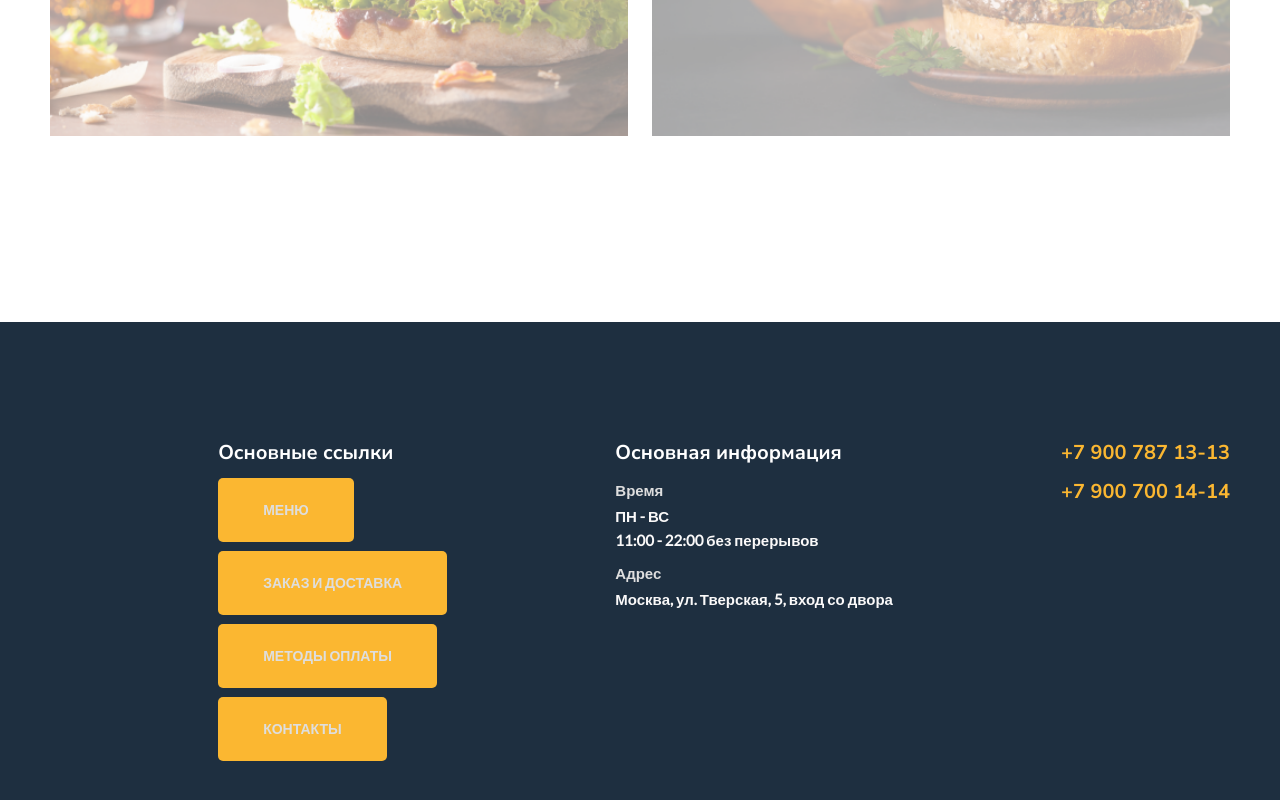
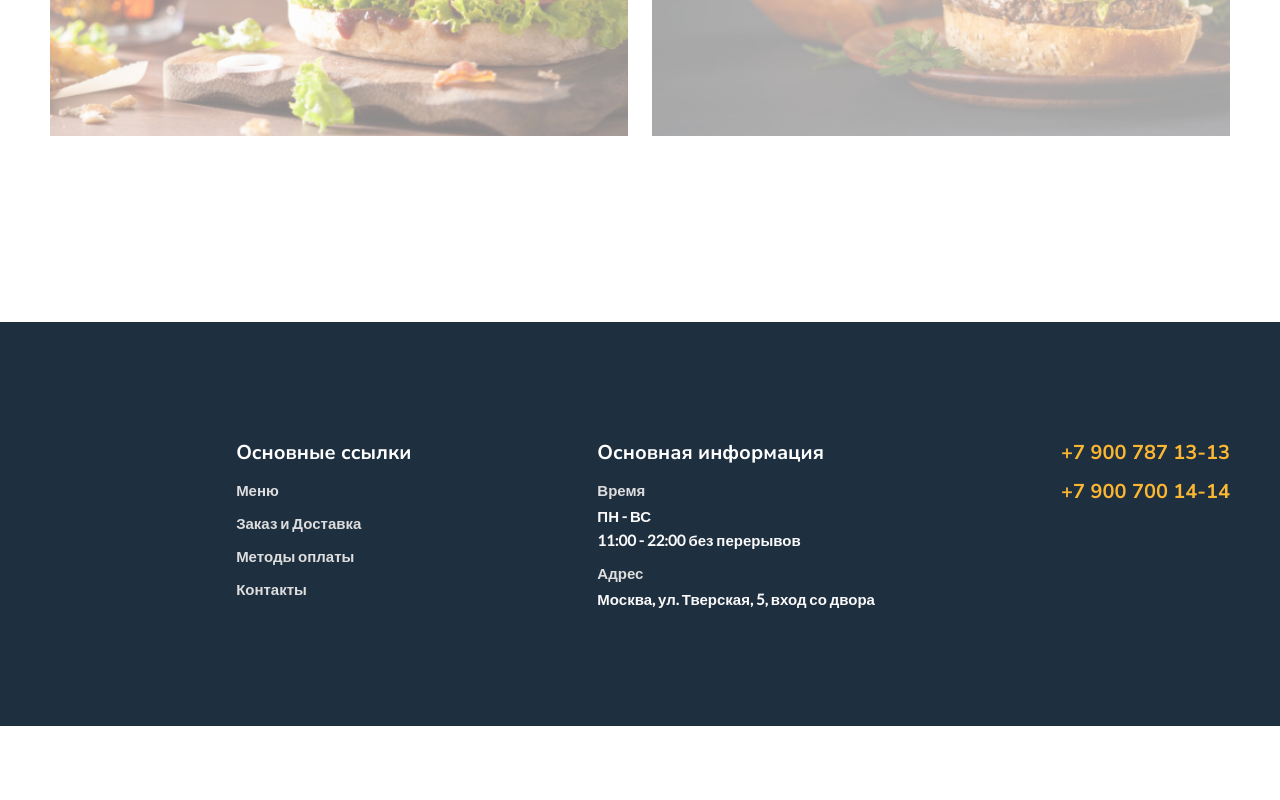
Before and after one commit to Udylia/Burger, a plain HTML site: page index.html in a window 1280 px wide. Shown: the part 1313-2113 px from the top of the page. After the commit the page ends 2039 px from the top, so only its background shows below. Drawn offline with Linux system fonts and the light colour scheme.

Commit message:
Update main.css

```diff
--- a/style/main.css
+++ b/style/main.css
@@ -41,7 +41,8 @@ p {
     line-height: 1.4;
     margin-bottom: 42px;
 }
-a {
+.main a,
+.promo a {
     color: #1E2F40;
     background-color: #FBB731;
     border-radius: 5px;
```
